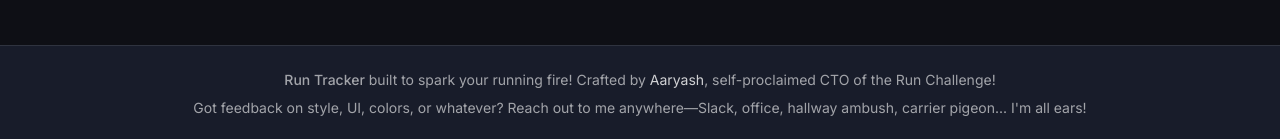
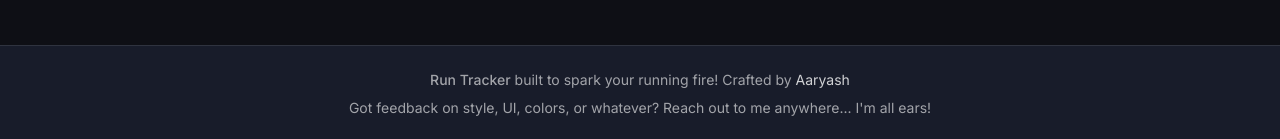
Before and after one commit to Aaryash-Shakya/run-club-tracker, a Vue app in the folder frontend/: page / in a window 1280 px wide. Shown: the part 658-797 px from the top of the page. Built offline with nearby package versions, Linux system fonts and the light colour scheme; no server answers.

Commit message:
chore: setup netlify.toml and content

```diff
--- a/frontend/package.json
+++ b/frontend/package.json
@@ -5,7 +5,7 @@
 	"type": "module",
 	"scripts": {
 		"dev": "vite",
-		"build": "run-p type-check \"build-only {@}\" --",
+		"build": "run-p type-check \"build-only {@}\" -- && cpx netlify.toml dist/",
 		"preview": "vite preview",
 		"build-only": "vite build",
 		"type-check": "vue-tsc --build",
@@ -32,6 +32,7 @@
 		"@vue/eslint-config-prettier": "^10.2.0",
 		"@vue/eslint-config-typescript": "^14.5.1",
 		"@vue/tsconfig": "^0.7.0",
+		"cpx": "^1.5.0",
 		"eslint": "^9.29.0",
 		"eslint-plugin-vue": "~10.2.0",
 		"husky": "^9.1.7",
--- a/frontend/src/components/AppFooter.vue
+++ b/frontend/src/components/AppFooter.vue
@@ -3,12 +3,11 @@
 		<div class="container text-center">
 			<p class="text-muted text-sm">
 				<span class="font-medium">Run Tracker</span> built to spark your running fire!
-				Crafted by <span class="text-muted-light">Aaryash</span>, self-proclaimed CTO of the
-				Run Challenge!
+				Crafted by <span class="text-muted-light">Aaryash</span>
 			</p>
 			<p class="text-muted mt-2 text-sm">
-				Got feedback on style, UI, colors, or whatever? Reach out to me anywhere—Slack,
-				office, hallway ambush, carrier pigeon... I'm all ears!
+				Got feedback on style, UI, colors, or whatever? Reach out to me anywhere... I'm all
+				ears!
 			</p>
 		</div>
 	</footer>
--- a/frontend/src/components/LeaderboardTable.vue
+++ b/frontend/src/components/LeaderboardTable.vue
@@ -87,7 +87,15 @@
 						</td>
 						<td class="px-2 py-2">
 							<div class="flex items-center gap-2">
-								<div class="text-muted-light font-medium">
+								<div
+									class="font-medium"
+									:class="{
+										'text-green-500':
+											record.stats.totalDistance >= TARGET_DISTANCE,
+										'text-muted-light':
+											record.stats.totalDistance < TARGET_DISTANCE,
+									}"
+								>
 									{{ (record.stats.totalDistance / 1000).toFixed(1) }} km
 								</div>
 							</div>
@@ -198,9 +206,7 @@ import { ref, onMounted, watch, computed } from 'vue'
 import UiAvatar from './UiAvatar.vue'
 import { PARTICIPANT_IDS } from '@/constants/participant.constants'
 
-interface Props {
-	targetDistance?: number
-}
+const TARGET_DISTANCE = 70000
 
 type ActivitiesResponse = {
 	status: string
@@ -209,11 +215,6 @@ type ActivitiesResponse = {
 }
 
 type ActivityPeriod = 'daily' | 'weekly' | 'monthly'
-
-// Props
-withDefaults(defineProps<Props>(), {
-	targetDistance: 70000, // 70km in meters
-})
 
 // State
 const activityPeriod = ref<ActivityPeriod>('monthly')
--- a/frontend/src/views/HomeView.vue
+++ b/frontend/src/views/HomeView.vue
@@ -29,7 +29,7 @@
 			</div>
 		</div>
 		<CountDown />
-		<LeaderboardTable ref="leaderboardTableRef" :target-distance="70000" />
+		<LeaderboardTable ref="leaderboardTableRef" />
 	</div>
 </template>
 
```
Also changed, not shown: 2 other files (tests, documents, lock files or other folders).
